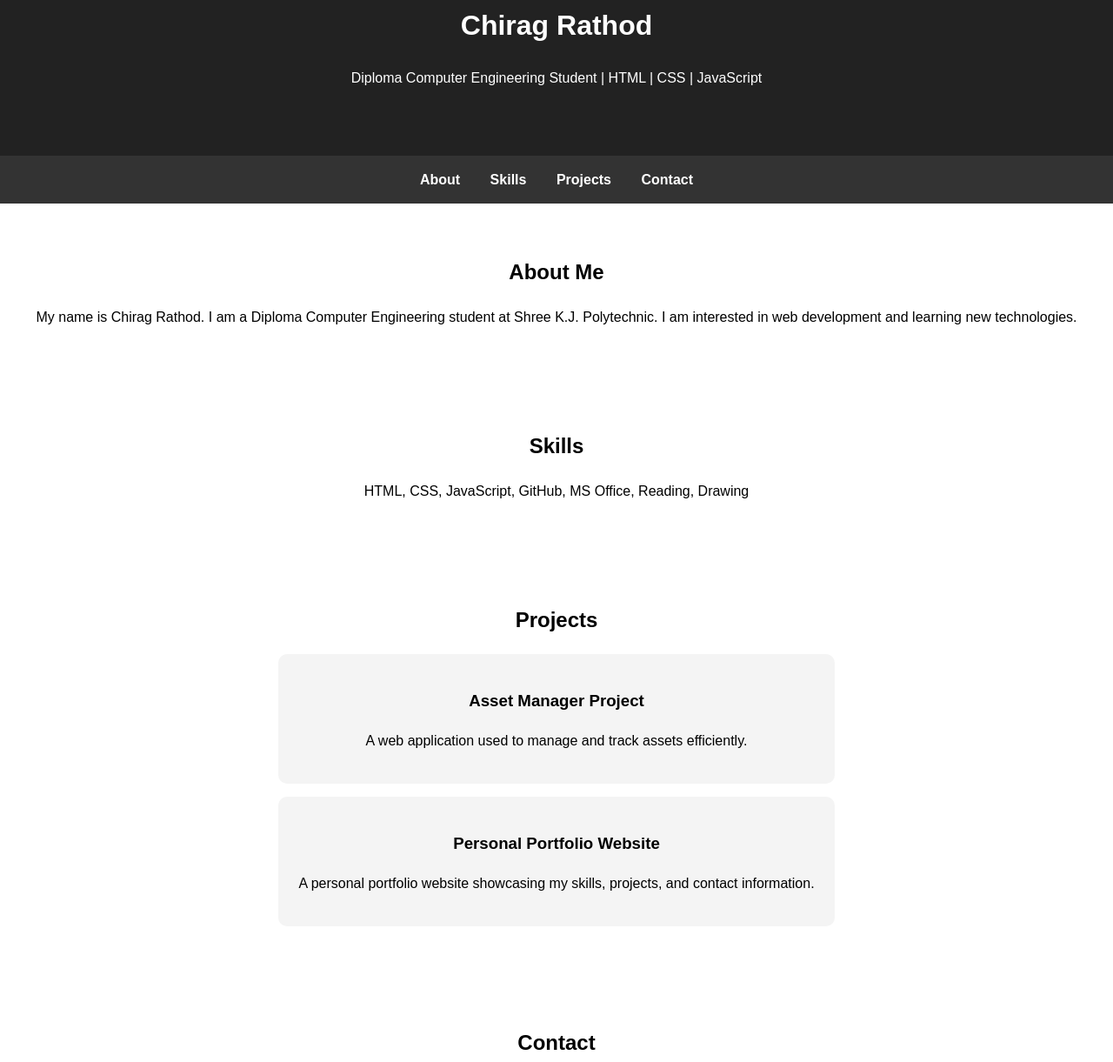
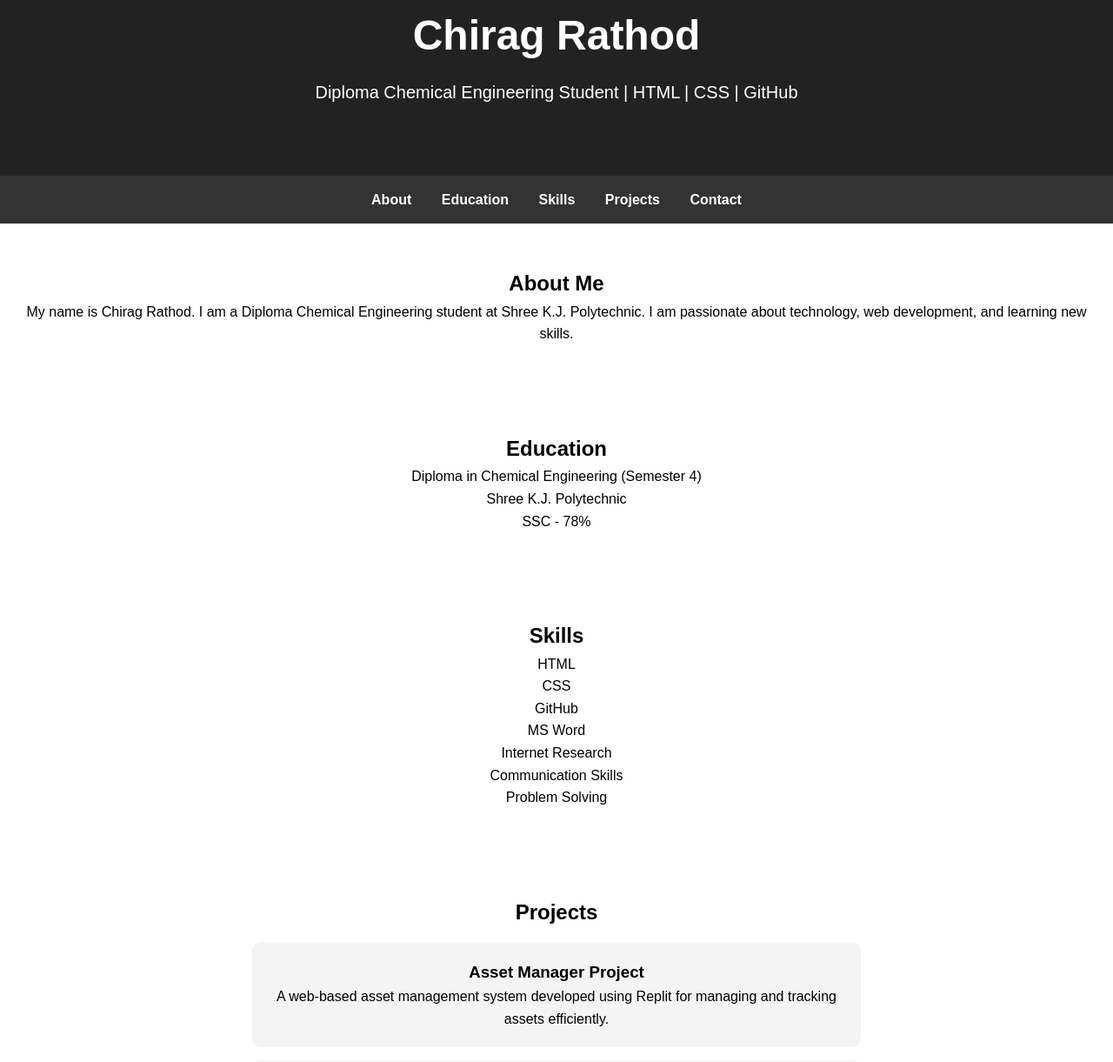
Before and after one commit to chiragrathod173/chiragrathod173.github.io, a plain HTML site: page index.html in a window 1280 px wide. Shown: the part 77-1298 px from the top of the page at 87% size. Drawn offline with Linux system fonts and the light colour scheme.

Commit message:
Update index.html

```diff
--- a/index.html
+++ b/index.html
@@ -1,4 +1,3 @@
-
 <!DOCTYPE html>
 <html lang="en">
 <head>
@@ -7,9 +6,14 @@
 <title>Chirag Rathod Portfolio</title>
 
 <style>
+*{
+    margin:0;
+    padding:0;
+    box-sizing:border-box;
+    font-family:Arial,sans-serif;
+}
+
 body{
-    margin:0;
-    font-family:Arial,sans-serif;
     line-height:1.6;
 }
 
@@ -17,13 +21,22 @@ header{
     background:#222;
     color:white;
     text-align:center;
-    padding:60px 20px;
+    padding:80px 20px;
+}
+
+header h1{
+    font-size:48px;
+}
+
+header p{
+    font-size:20px;
+    margin-top:10px;
 }
 
 nav{
     background:#333;
+    padding:15px;
     text-align:center;
-    padding:15px;
 }
 
 nav a{
@@ -34,23 +47,27 @@ nav a{
 }
 
 section{
-    padding:40px 20px;
+    padding:50px 20px;
     text-align:center;
 }
 
 .project{
     background:#f4f4f4;
+    padding:20px;
     margin:15px auto;
-    padding:20px;
-    max-width:600px;
+    max-width:700px;
     border-radius:10px;
+}
+
+ul{
+    list-style:none;
 }
 
 footer{
     background:#222;
     color:white;
     text-align:center;
-    padding:15px;
+    padding:20px;
 }
 </style>
 </head>
@@ -59,11 +76,12 @@ footer{
 
 <header>
     <h1>Chirag Rathod</h1>
-    <p>Diploma Computer Engineering Student | HTML | CSS | JavaScript</p>
+    <p>Diploma Chemical Engineering Student | HTML | CSS | GitHub</p>
 </header>
 
 <nav>
     <a href="#about">About</a>
+    <a href="#education">Education</a>
     <a href="#skills">Skills</a>
     <a href="#projects">Projects</a>
     <a href="#contact">Contact</a>
@@ -72,15 +90,33 @@ footer{
 <section id="about">
     <h2>About Me</h2>
     <p>
-        My name is Chirag Rathod. I am a Diploma Computer Engineering student at
-        Shree K.J. Polytechnic. I am interested in web development and learning
-        new technologies.
+        My name is Chirag Rathod.
+        I am a Diploma Chemical Engineering student
+        at Shree K.J. Polytechnic.
+        I am passionate about technology,
+        web development, and learning new skills.
     </p>
+
+</section>
+
+<section id="education">
+    <h2>Education</h2>
+    <p>Diploma in Chemical Engineering (Semester 4)</p>
+    <p>Shree K.J. Polytechnic</p>
+    <p>SSC - 78%</p>
 </section>
 
 <section id="skills">
     <h2>Skills</h2>
-    <p>HTML, CSS, JavaScript, GitHub, MS Office, Reading, Drawing</p>
+    <ul>
+        <li>HTML</li>
+        <li>CSS</li>
+        <li>GitHub</li>
+        <li>MS Word</li>
+        <li>Internet Research</li>
+        <li>Communication Skills</li>
+        <li>Problem Solving</li>
+    </ul>
 </section>
 
 <section id="projects">
@@ -89,27 +125,30 @@ footer{
     <div class="project">
         <h3>Asset Manager Project</h3>
         <p>
-            A web application used to manage and track assets efficiently.
+            A web-based asset management system developed using Replit
+            for managing and tracking assets efficiently.
         </p>
     </div>
 
     <div class="project">
         <h3>Personal Portfolio Website</h3>
         <p>
-            A personal portfolio website showcasing my skills, projects, and contact information.
+            A personal portfolio website showcasing my education,
+            skills, projects, and contact information.
         </p>
     </div>
 </section>
 
 <section id="contact">
-    <h2>Contact</h2>
+    <h2>Contact Me</h2>
     <p>Email: sanjayrathod07870787@gmail.com</p>
+    <p>Phone: 7016902352</p>
     <p>LinkedIn: www.linkedin.com/in/chirag-rathod-b5b545376</p>
-    <p>GitHub: github.com/chiragrathod173</p>
+    <p>Bharuch, Gujarat, India</p>
 </section>
 
 <footer>
-    <p>© 2026 Chirag Rathod. All Rights Reserved.</p>
+    <p>© 2026 Chirag Rathod | Portfolio Website</p>
 </footer>
 
 </body>
```
